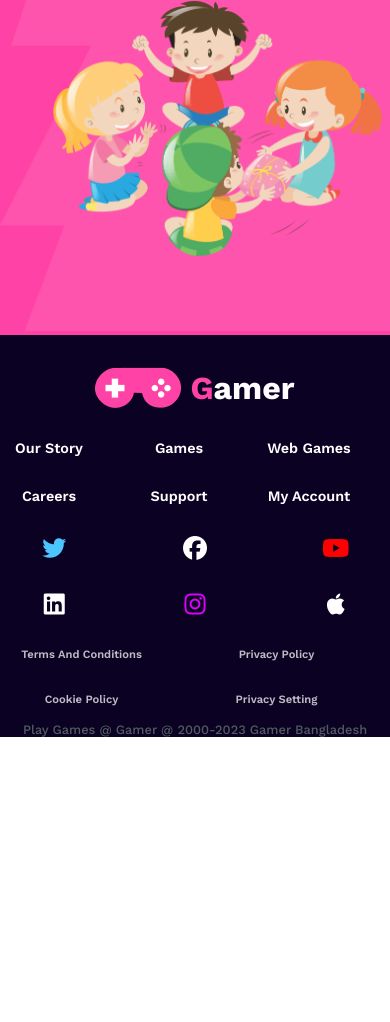
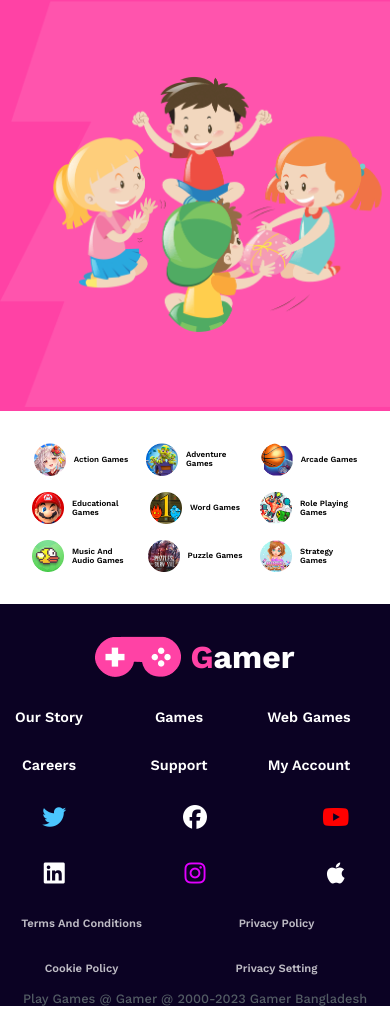
Before and after one commit to nayemislam2124/my-second-assignment, a plain HTML site: page index.html in a window 390 px wide. Shown: the part 3983-5005 px from the top of the page. Before the commit the page ends 4736 px from the top, so only its background shows below. Drawn offline with nearby package versions, Linux system fonts and the light colour scheme.

Commit message:
some design added

```diff
--- a/index.html
+++ b/index.html
@@ -68,7 +68,7 @@
         </div>
         </section>
         <!-- we are gamer section end  -->
-        <!-- funny videos section start  -->
+        <!-- online games and funny videos section start  -->
         <section>
             <div class="funny-video-header-title">
                 <h1 class="funny-video-header">Online Games <span class="text-linear-gradient-2">Funny Videos</span> </h1>
@@ -83,7 +83,7 @@
                     <img src="images/rectangle5.png">
                     <p class="primary-p">Did you score? #unblockedgames #school</p>
                 </div>
-                <div class="card bop">
+                <div class="card">
                     <div class="bonus-card">
                         <i class="fa-solid fa-circle-play" style="color: #ffffff;"></i>
                         <h6>Watch Now</h6>
@@ -96,7 +96,7 @@
                 </div>
             </div>
         </section>
-        <!-- funny videos section end  -->
+        <!--online games and funny videos section end  -->
 
         <!-- play instantly section start  -->
         <section>
@@ -111,6 +111,7 @@
             </div>
         </section>
         <!-- play instantly section end  -->
+        <br><br><br><br>
         <!-- career section start  -->
         <section class="career-section">
             <div class="career-container">
@@ -140,6 +141,49 @@
             </div>
         </section>
         <!-- career section end -->
+
+        <!-- game categories section start  -->
+        <section>
+            <div class="game-categories-container">
+                <div class="categories-items">
+                    <img src="images/rectangle11.png">
+                    <span>Action Games</span>
+                </div>
+                <div class="categories-items">
+                    <img src="images/rectangle12.png">
+                    <span>Adventure Games</span>
+                </div>
+                <div class="categories-items">
+                    <img src="images/rectangle13.png">
+                    <span>Arcade Games</span>
+                </div>
+                <div class="categories-items">
+                    <img src="images/rectangle14.png">
+                    <span>Educational Games</span>
+                </div>
+                <div class="categories-items">
+                    <img src="images/rectangle15.png">
+                    <span>Word  Games</span>
+                </div>
+                <div class="categories-items">
+                    <img src="images/rectangle16.png">
+                    <span>Role Playing Games</span>
+                </div>
+                <div class="categories-items">
+                    <img src="images/rectangle17.png">
+                    <span>Music And Audio Games</span>
+                </div>
+                <div class="categories-items">
+                    <img src="images/rectangle18.png">
+                    <span>Puzzle Games</span>
+                </div>
+                <div class="categories-items">
+                    <img src="images/rectangle19.png">
+                    <span>Strategy Games</span>
+                </div>
+            </div>
+        </section>
+        <!-- game categories section end  -->
     </main>
     <footer>
         <div class="footer-header">
--- a/style.css
+++ b/style.css
@@ -1,4 +1,4 @@
-*{
+* {
     margin:0;
     padding:0;
     box-sizing:border-box;
@@ -161,7 +161,7 @@ nav .header-button i{
     color:#3C354F;
 }
 /* we are gamer section styles end  */
-/* funny videos section styles start  */
+/* online games and funny videos section styles start  */
 .funny-video-header-title{
     text-align:center;
     margin-top:4rem;
@@ -193,7 +193,8 @@ nav .header-button i{
 }
 .bonus-card{
     width:100%;
-    height:80%;background-image:linear-gradient(rgba(0,0,0,0.60),rgba(0,0,0,0.70)),url("images/rectangle7.png");
+    height:80%;
+    background-image:linear-gradient(rgba(0,0,0,0.60),rgba(0,0,0,0.70)),url("images/rectangle7.png");
     background-size:contain;
     background-repeat: no-repeat;
     display:flex;
@@ -213,7 +214,7 @@ nav .header-button i{
     font-weight:500;
     margin-top:0.5rem;
 }
-/* funny videos section styles end  */
+/* online games and funny videos section styles end  */
 
 /* play instantly section styles start */
 .play-container{
@@ -248,6 +249,7 @@ nav .header-button i{
     top:200px;
 }
 /* play-instantly section styles end  */
+
 /* career section styles start */
 .career-section{
     width:100%;
@@ -292,6 +294,41 @@ nav .header-button i{
     font-weight:600;
     margin-bottom:1rem;
 }
+/* career section styles end  */
+
+/* games categories styles start  */
+.game-categories-container{
+    max-width:900px;
+    height:20vh;
+    display:grid;
+    grid-template-columns:repeat(5,1fr);
+    justify-content: center;
+    align-items: center;
+    margin:0 auto;
+    gap:1rem;
+    transition:all 0.4s ease;
+}
+.categories-items{
+    display:flex;
+    justify-content: center;
+    align-items: center;
+    transition:all 0.4s ease;
+}
+.categories-items:hover{
+    border:2px solid #F948B2;
+    color:#ff42a5;
+    border-radius:5rem;
+    padding:.3rem 0;
+}
+.categories-items img{
+    width:2rem;
+    margin-right:0.5rem;
+}
+.categories-items span{
+    font-weight:600;
+    font-size:0.7rem;
+}
+/* games categories styles end  */
 
 /* footer section start  */
 footer{
@@ -460,6 +497,29 @@ footer{
         margin-top:1.5rem;
         gap:2rem;
     }
+    .game-categories-container{
+        grid-template-columns: repeat(3,1fr);
+        padding:2rem;
+        width:100%;
+        height:auto;
+
+    }
+    .categories-items{
+        display:flex;
+        justify-content: center;
+        align-items: center;
+        transition:all 0.4s ease;
+    }
+    .categories-items:hover{
+        border:2px solid #F948B2;
+        color:#ff42a5;
+        border-radius:5rem;
+        padding:.3rem 0;
+    }
+    .categories-items span{
+        font-weight:600;
+        font-size:0.8rem;
+    }
     /* footer responsive  */
     .footer-header{
         justify-content:center;
@@ -589,7 +649,31 @@ footer{
     .career-image{
         margin:0 auto;
     }
+    .game-categories-container{
+        grid-template-columns: repeat(3,1fr);
+        padding:2rem;
+        width:100%;
+        height:auto;
+
+    }
+    .categories-items{
+        display:flex;
+        justify-content: center;
+        align-items: center;
+        transition:all 0.4s ease;
+    }
+    .categories-items:hover{
+        border:2px solid #F948B2;
+        color:#ff42a5;
+        border-radius:5rem;
+        padding:.3rem 0;
+    }
+    .categories-items span{
+        font-weight:600;
+        font-size:0.5rem;
+    }
     /* footer responsive  */
+
     .footer-header{
         justify-content:center;
     }
```
